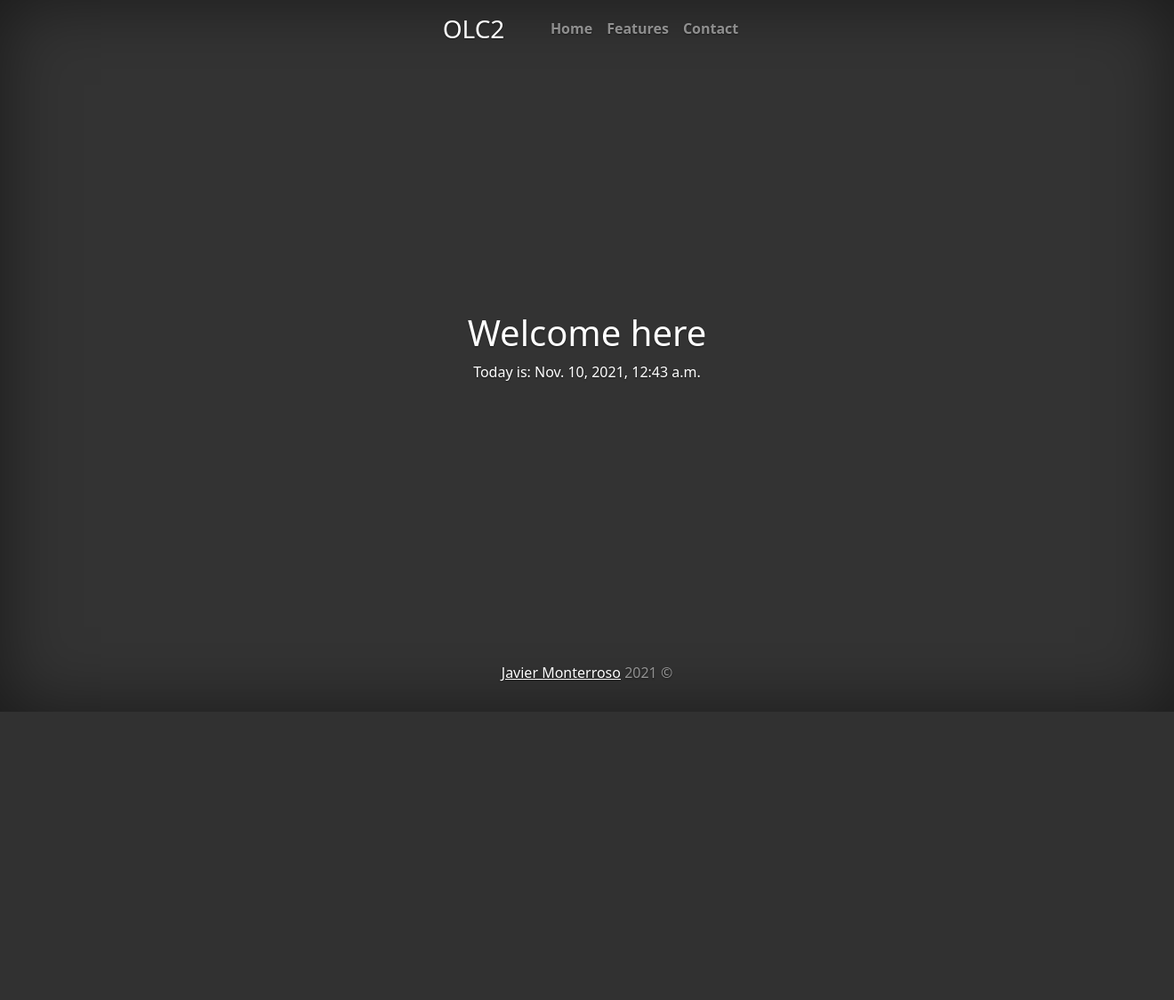
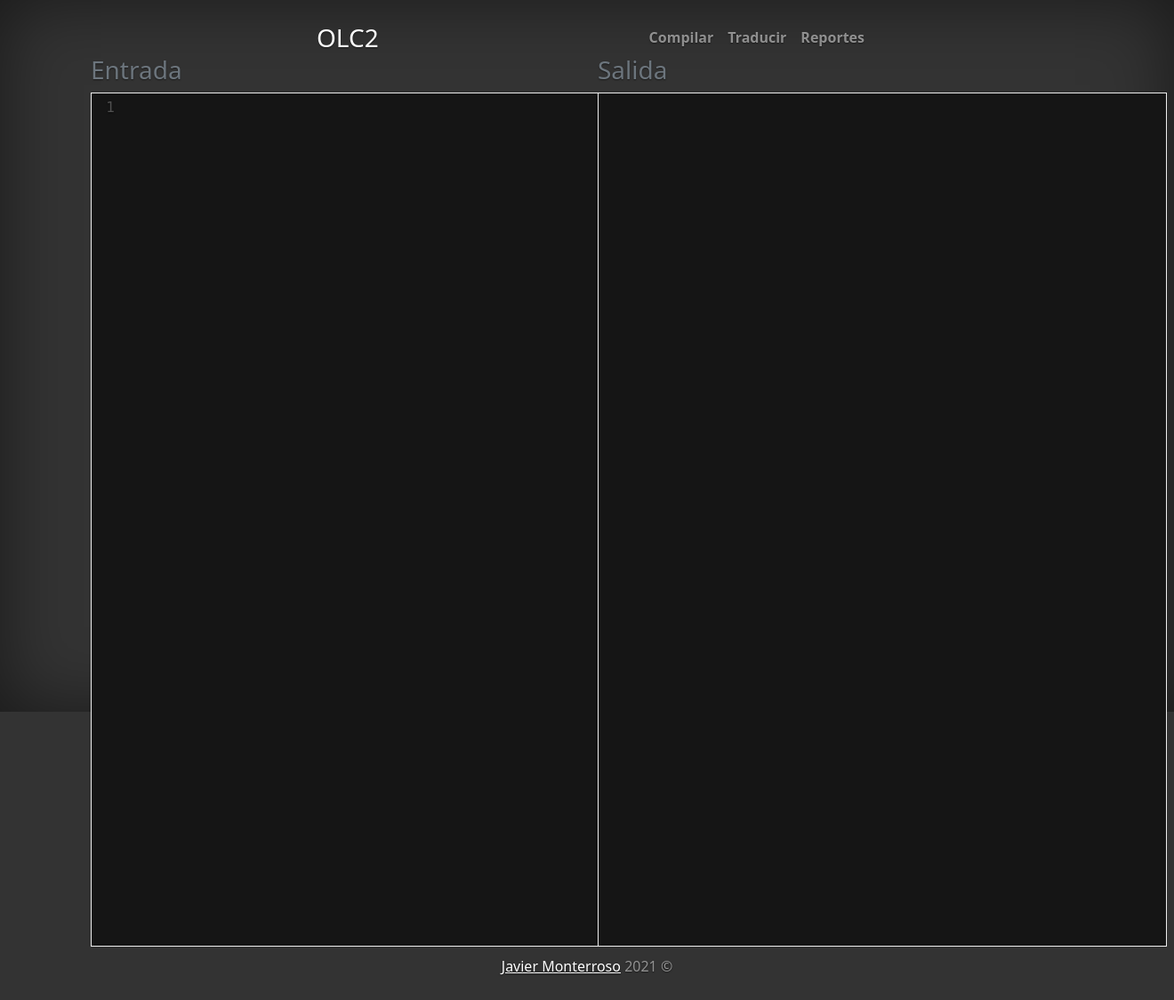
Before and after one commit to Xvimnt/c2-django, a Django app: page / in a window 1320 px wide. Shown: the whole page at 89% size. Before the commit the page ends 800 px from the top, so only its background shows below. Run offline with Django 3.2, Linux system fonts and the light colour scheme; some libraries are stand-ins or nearby versions.

Commit message:
added editors

```diff
--- a/home/templates/home/editor.html
+++ b/home/templates/home/editor.html
@@ -1,10 +1,41 @@
 {% extends 'base.html' %}
 
 {% block content %}
-    <div class="row">
-        <div class="col-md-12">
-            <h1>Welcome here</h1>
-            <p>Today is: {{today}}</p>
-        </div>
+<script src="https://cdnjs.cloudflare.com/ajax/libs/codemirror/5.63.3/codemirror.min.js" integrity="sha512-XMlgZzPyVXf1I/wbGnofk1Hfdx+zAWyZjh6c21yGo/k1zNC4Ve6xcQnTDTCHrjFGsOrVicJsBURLYktVEu/8vQ==" crossorigin="anonymous" referrerpolicy="no-referrer"></script>
+<link rel="stylesheet" href="https://cdnjs.cloudflare.com/ajax/libs/codemirror/5.63.3/codemirror.min.css" integrity="sha512-6sALqOPMrNSc+1p5xOhPwGIzs6kIlST+9oGWlI4Wwcbj1saaX9J3uzO3Vub016dmHV7hM+bMi/rfXLiF5DNIZg==" crossorigin="anonymous" referrerpolicy="no-referrer" />
+<script src="https://cdnjs.cloudflare.com/ajax/libs/codemirror/5.63.3/mode/javascript/javascript.min.js" integrity="sha512-DJ/Flq7rxJDDhgkO49H/rmidX44jmxWot/ku3c+XXEF9XFal78KIpu7w6jEaQhK4jli1U3/yOH+Rp3cIIEYFPQ==" crossorigin="anonymous" referrerpolicy="no-referrer"></script>
+<link rel="stylesheet" href="https://cdnjs.cloudflare.com/ajax/libs/codemirror/5.63.3/theme/base16-dark.min.css" integrity="sha512-CNZkbIVu/G4dB3YpFIZgMtE45vHp/QocgMbf6jg+DFFPLN3emncIob8ubKANmsGQ8JsnzzSVTj7WrFrnx6EgXQ==" crossorigin="anonymous" referrerpolicy="no-referrer" />
+<style>
+.CodeMirror {
+  border: 1px solid #eee;
+  height: 60em;
+  width: 40em;
+}
+</style>
+<div class="row">
+    <div class="col-md-6">
+        <h3 for="input" class="text-muted">Entrada</h3>
+        <textarea id="input"></textarea>
     </div>
+    <div class="col-md-6">
+        <h3 for="output" class="text-muted">Salida</h3>
+        <textarea id="output"></textarea>
+    </div>
+</div>
+<script>
+    var input = document.getElementById("input");
+    var editor = CodeMirror.fromTextArea(input, {
+        lineNumbers: true,
+        mode:  "javascript",
+        theme: "base16-dark"
+    });
+
+
+    var output = document.getElementById("output");
+    var editor = CodeMirror.fromTextArea(output, {
+        mode:  "javascript",
+        theme: "base16-dark",
+        readOnly: true
+    });
+</script>
 {% endblock %}
--- a/static/templates/base.html
+++ b/static/templates/base.html
@@ -44,28 +44,22 @@
         * Base structure
         */
 
+        .inner {
+            margin: auto;
+            width: 50%;
+            padding: 10px;
+        }
+
         html,
         body {
-        height: 100%;
             background-color: #333;
         }
 
         body {
-        display: -ms-flexbox;
-        display: -webkit-box;
-        display: flex;
-        -ms-flex-pack: center;
-        -webkit-box-pack: center;
-        justify-content: center;
             color: #fff;
             text-shadow: 0 .05rem .1rem rgba(0, 0, 0, .5);
             box-shadow: inset 0 0 5rem rgba(0, 0, 0, .5);
         }
-
-        .cover-container {
-        max-width: 42em;
-        }
-
 
         /*
         * Header
@@ -111,18 +105,6 @@
 
 
         /*
-        * Cover
-        */
-        .cover {
-        padding: 0 1.5rem;
-        }
-        .cover .btn-lg {
-        padding: .75rem 1.25rem;
-        font-weight: 700;
-        }
-
-
-        /*
         * Footer
         */
         .mastfoot {
@@ -131,30 +113,26 @@
     </style>
   </head>
 
-  <body class="text-center">
+  <body>
 
-    <div class="cover-container d-flex h-100 p-3 mx-auto flex-column">
+    <div class="d-flex h-100 p-3 flex-column">
       <header class="masthead mb-auto">
         <div class="inner">
           <h3 class="masthead-brand mx-2">OLC2</h3>
           <nav class="nav nav-masthead justify-content-center">
-            <a class="nav-link" href="javascript:void(0)">Home</a>
-            <a class="nav-link" href="javascript:void(0)">Features</a>
-            <a class="nav-link" href="javascript:void(0)">Contact</a>
+            <a class="nav-link" href="javascript:void(0)" onclick="home()">Compilar</a>
+            <a class="nav-link" href="javascript:void(0)">Traducir</a>
+            <a class="nav-link" href="javascript:void(0)">Reportes</a>
           </nav>
         </div>
       </header>
-
-      <main role="main" class="inner cover">
 
         <div class="container">
             {% block content %}
             {% endblock %}
         </div>
 
-      </main>
-
-      <footer class="mastfoot mt-auto">
+      <footer class="mastfoot mt-auto text-center">
         <div class="inner">
           <p><a href="https://xvimnt.github.io/">Javier Monterroso</a> 2021 &copy;</p>
         </div>
@@ -162,4 +140,9 @@
     </div>
 
   </body>
+    <script>
+        function home() {
+            alert("hello")
+        }
+    </script>
 </html>
```
Lines whose indentation alone changed are shown as unchanged.
